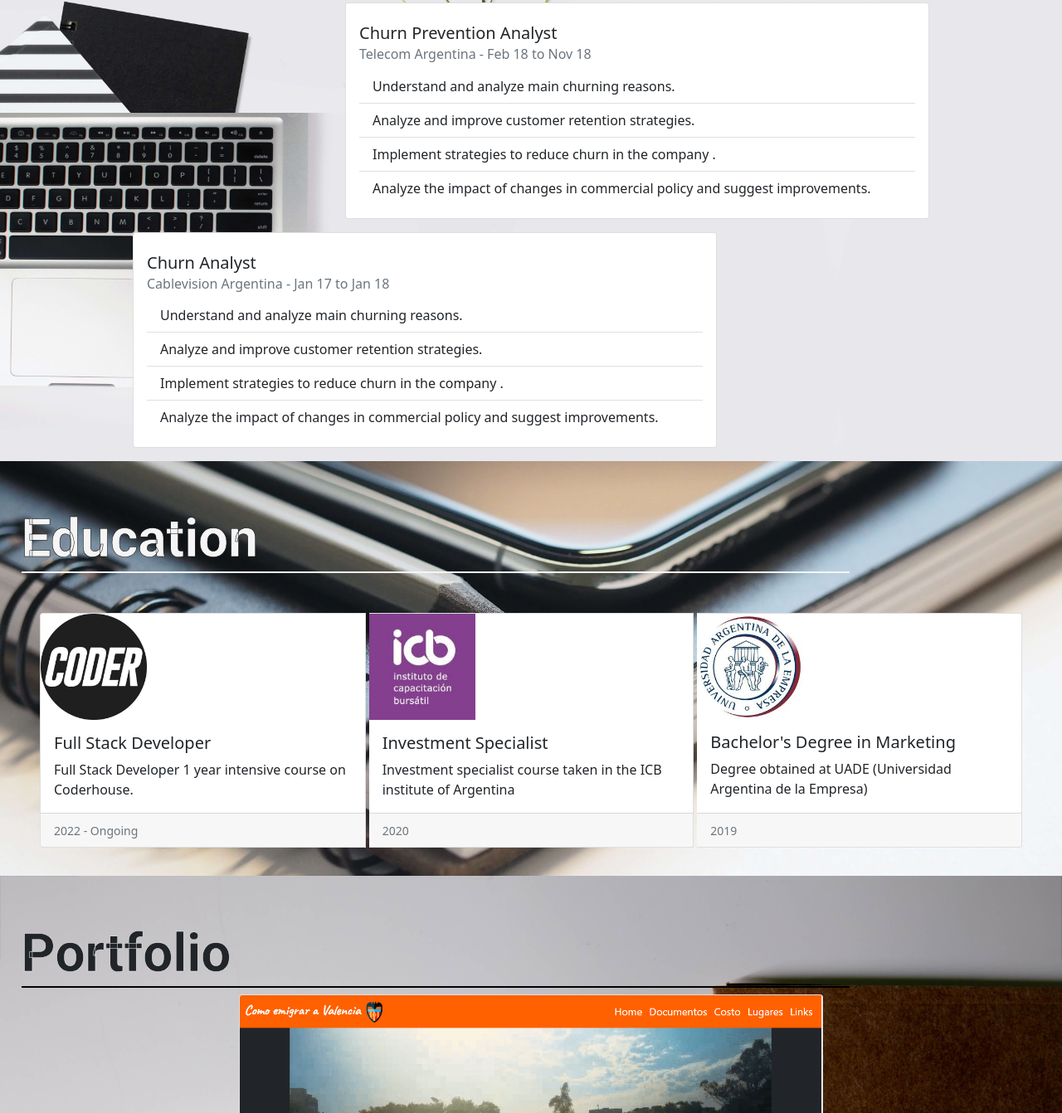
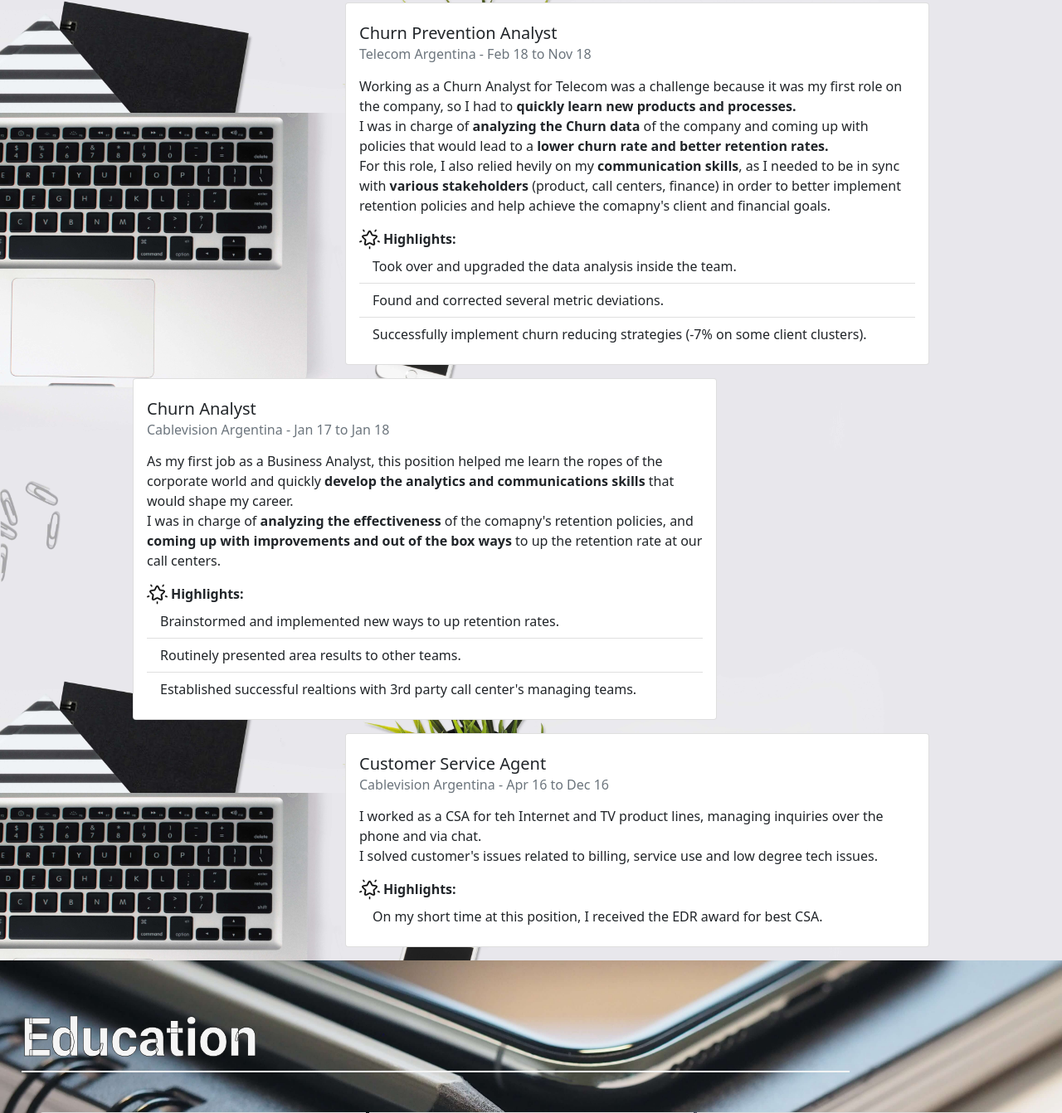
Before and after one commit to gonzalocibeira/Gonzalo-Cibeira, a website: page index.html in a window 1280 px wide. Shown: the part 2060-3402 px from the top of the page at 83% size. Drawn offline with nearby package versions, Linux system fonts and the light colour scheme.

Commit message:
added text

```diff
--- a/index.html
+++ b/index.html
@@ -46,7 +46,7 @@
       <main>
         <div class="abt_bg">
             <h2 id="abt">About me</h2>
-            <div class="d-flex flex-column mx-5 my-5">
+            <div class="d-flex flex-column mx-3 mx-md-5 my-5">
                 <h3> Hey, thanks for taking a look at my portfolio!</h3>
                 <p class="abt_txt">You have probably arrived here from LikedIn or GitHub, so you already know at least the basics, but let me tell you more about me: <br><br>
                     I was born and raised in the capital of Argentina (CABA) but since the start of 2022 I've been living in Valencia, Spain. <br>
@@ -111,26 +111,51 @@
                     <div class="card-body mt-2">
                         <h5 class="card-title">Churn Prevention Analyst</h5>
                         <h6 class="card-subtitle mb-2 text-muted">Telecom Argentina - Feb 18 to Nov 18</h6>
+                        <p class="card-text mt-3"> Working as a Churn Analyst for Telecom was a challenge because it was my first role on the company, so I had to <strong>quickly learn new products and processes.</strong><br>I was in charge of <strong>analyzing the Churn data</strong> of the company and coming up with policies that would lead to a <strong>lower churn rate and better retention rates.</strong><br>For this role, I also relied hevily on my <strong>communication skills</strong>, as I needed to be in sync with <strong>various stakeholders</strong> (product, call centers, finance) in order to better implement retention policies and help achieve the comapny's client and financial goals.
+                        </p>
+                        <div class="d-flex">
+                          <img src="./images/star.png" alt="Star icon" class="icon_min">
+                          <p class="card-text ms-1"><strong>Highlights:</strong></p>
+                        </div>
                         <ul class="list-group list-group-flush">
-                          <li class="list-group-item">Understand and analyze main churning reasons.</li>
-                          <li class="list-group-item">Analyze and improve customer retention strategies.</li>
-                          <li class="list-group-item">Implement strategies to reduce churn in the company .</li>
-                          <li class="list-group-item">Analyze the impact of changes in commercial policy and suggest improvements.</li>
+                          <li class="list-group-item">Took over and upgraded the data analysis inside the team.</li>
+                          <li class="list-group-item">Found and corrected several metric deviations.</li>
+                          <li class="list-group-item">Successfully implement churn reducing strategies (-7% on some client clusters).</li>
                         </ul>
                     </div>
                 </div>
-                <div class="card my-3 card0">
+                <div class="card mt-3 card0">
                     <div class="card-body mt-2">
                         <h5 class="card-title">Churn Analyst</h5>
                         <h6 class="card-subtitle mb-2 text-muted">Cablevision Argentina - Jan 17 to Jan 18</h6>
+                        <p class="card-text mt-3">As my first job as a Business Analyst, this position helped me learn the ropes of the corporate world and quickly <strong>develop the analytics and communications skills</strong> that would shape my career.<br> I was in charge of <strong>analyzing the effectiveness</strong> of the comapny's retention policies, and <strong>coming up with improvements and out of the box ways</strong> to up the retention rate at our call centers.
+                        </p>
+                        <div class="d-flex">
+                          <img src="./images/star.png" alt="Star icon" class="icon_min">
+                          <p class="card-text ms-1"><strong>Highlights:</strong></p>
+                        </div>
                         <ul class="list-group list-group-flush">
-                          <li class="list-group-item">Understand and analyze main churning reasons.</li>
-                          <li class="list-group-item">Analyze and improve customer retention strategies.</li>
-                          <li class="list-group-item">Implement strategies to reduce churn in the company .</li>
-                          <li class="list-group-item">Analyze the impact of changes in commercial policy and suggest improvements.</li>
+                          <li class="list-group-item">Brainstormed and implemented new ways to up retention rates.</li>
+                          <li class="list-group-item">Routinely presented area results to other teams.</li>
+                          <li class="list-group-item">Established successful realtions with 3rd party call center's managing teams.</li>
                         </ul>
                     </div>
                 </div>
+                <div class="card my-3 card1">
+                  <div class="card-body mt-2">
+                      <h5 class="card-title">Customer Service Agent</h5>
+                      <h6 class="card-subtitle mb-2 text-muted">Cablevision Argentina - Apr 16 to Dec 16</h6>
+                      <p class="card-text mt-3">I worked as a CSA for teh Internet and TV product lines, managing inquiries over the phone and via chat.<br>I solved customer's issues related to billing, service use and low degree tech issues.
+                      </p>
+                      <div class="d-flex">
+                        <img src="./images/star.png" alt="Star icon" class="icon_min">
+                        <p class="card-text ms-1"><strong>Highlights:</strong></p>
+                      </div>
+                      <ul class="list-group list-group-flush">
+                        <li class="list-group-item">On my short time at this position, I received the EDR award for best CSA.</li>
+                      </ul>
+                  </div>
+              </div>
             </div>
         </div>
         <div class="edu_bg">
```
